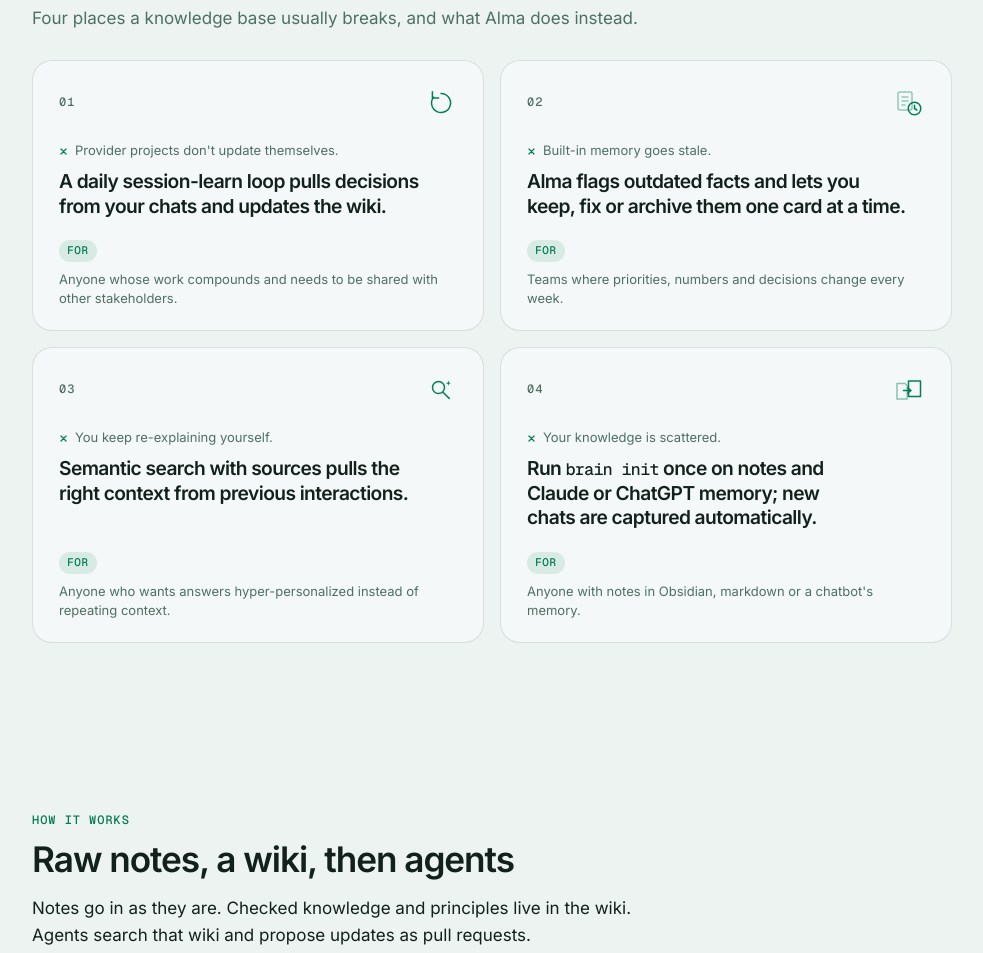
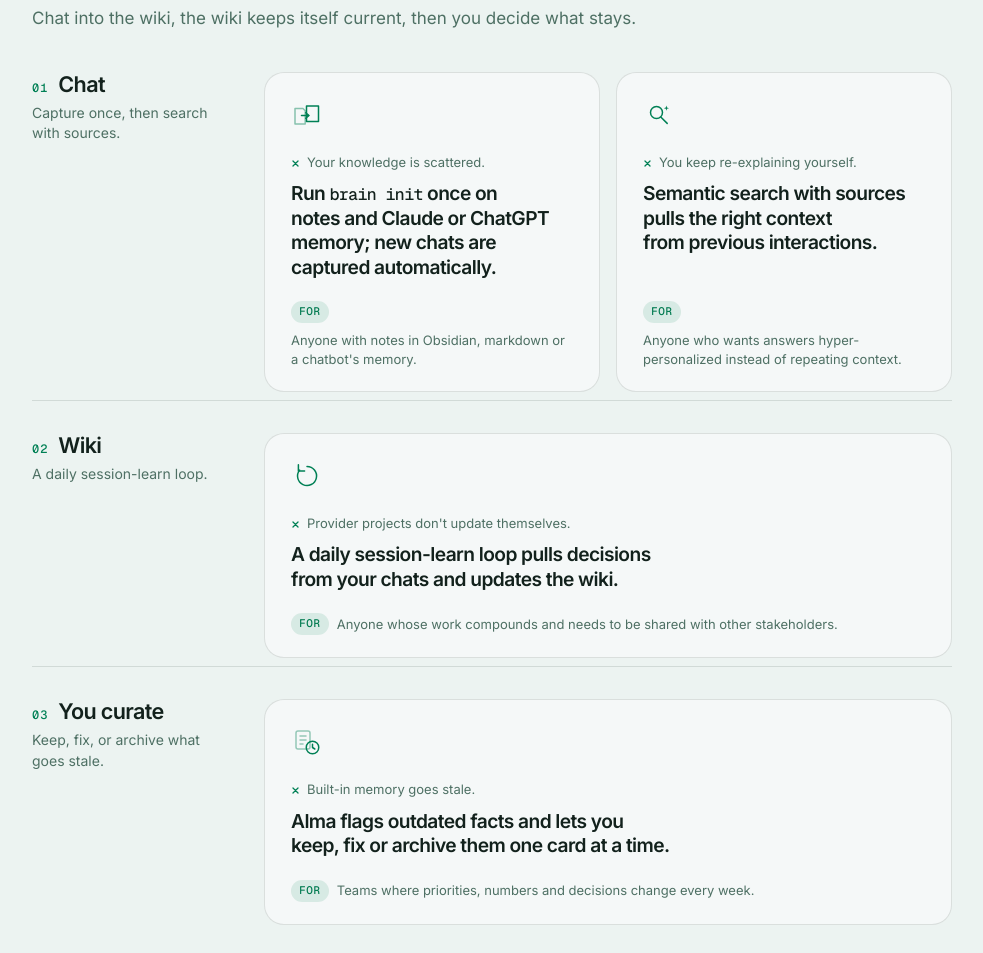
Before and after one commit to ohsuvorav/suvorav.com, a plain HTML site: page alma-site/index.html in a window 1280 px wide. Shown: the part 977-1930 px from the top of the page, without its empty margins (148-1131 px from the left). Drawn offline with Linux system fonts and the light colour scheme.

Commit message:
Group what Alma solves under the three loop stages
The same four sentences now sit under Chat, Wiki, and You curate, in that order, with the soft cards and line icons kept.

Co-authored-by: Oleg Suvorov <ohsuvorav@users.noreply.github.com>

```diff
--- a/alma-site/alma.css
+++ b/alma-site/alma.css
@@ -370,10 +370,49 @@ section[id] { scroll-margin-top: 80px; }
   color: var(--muted-fg);
 }
 
-.solve-grid {
+.solve-stages { margin-top: 8px; }
+
+.solve-stage {
+  display: grid;
+  gap: 16px;
+  padding-top: 28px;
+}
+
+.solve-stage + .solve-stage {
+  margin-top: 8px;
+  border-top: 1px solid var(--border);
+}
+
+.solve-kicker {
+  display: flex;
+  align-items: baseline;
+  gap: 10px;
+  margin: 0;
+  font-size: 1.35rem;
+  font-weight: 600;
+  letter-spacing: -0.03em;
+  line-height: 1.15;
+}
+
+.solve-kicker span {
+  font-family: "Geist Mono", ui-monospace, monospace;
+  font-size: 12px;
+  font-weight: 500;
+  letter-spacing: 0.08em;
+  color: var(--primary);
+}
+
+.solve-stage-note {
+  margin: 6px 0 0;
+  max-width: 16rem;
+  font-size: 14px;
+  line-height: 1.45;
+  color: var(--muted-fg);
+}
+
+.solve-stage-cards {
   display: grid;
   gap: 14px;
-  margin-top: 28px;
 }
 
 .solve-card {
@@ -391,16 +430,7 @@ section[id] { scroll-margin-top: 80px; }
 .solve-top {
   display: flex;
   align-items: center;
-  justify-content: space-between;
   margin-bottom: 22px;
-}
-
-.solve-num {
-  font-family: "Geist Mono", ui-monospace, monospace;
-  font-size: 12px;
-  font-weight: 500;
-  letter-spacing: 0.08em;
-  color: var(--muted-fg);
 }
 
 .solve-icon {
@@ -431,7 +461,7 @@ section[id] { scroll-margin-top: 80px; }
   stroke-linecap: round;
 }
 
-.solve-card h3 {
+.solve-card h4 {
   margin: 10px 0 0;
   font-size: clamp(1.2rem, 1.5vw, 1.4rem);
   font-weight: 600;
@@ -482,7 +512,13 @@ section[id] { scroll-margin-top: 80px; }
 }
 
 @media (min-width: 800px) {
-  .solve-grid { grid-template-columns: 1fr 1fr; gap: 16px; }
+  .solve-stage {
+    grid-template-columns: 200px minmax(0, 1fr);
+    gap: 32px;
+    align-items: start;
+    padding-top: 32px;
+  }
+  .solve-stage-cards.pair { grid-template-columns: 1fr 1fr; gap: 16px; }
   .solve-card { padding: 26px 26px 22px; }
   .solve-for { margin-top: auto; padding-top: 22px; }
 }
--- a/alma-site/index.html
+++ b/alma-site/index.html
@@ -114,23 +114,68 @@
     <section class="section" id="solves">
       <div class="wrap">
         <h2>What it solves</h2>
-        <p class="lede">Four places a knowledge base usually breaks, and what Alma does instead.</p>
-        <div class="solve-grid">
+        <p class="lede">Chat into the wiki, the wiki keeps itself current, then you decide what stays.</p>
+        <div class="solve-stages">
+          <section class="solve-stage">
+            <header class="solve-stage-head">
+              <h3 class="solve-kicker"><span>01</span> Chat</h3>
+              <p class="solve-stage-note">Capture once, then search with sources.</p>
+            </header>
+            <div class="solve-stage-cards pair">
               <article class="solve-card">
                 <div class="solve-top">
-              <span class="solve-num" aria-hidden="true">01</span>
+                  <svg class="solve-icon" viewBox="0 0 32 32" fill="none" stroke="currentColor" stroke-width="1.5" stroke-linecap="round" stroke-linejoin="round" aria-hidden="true">
+                    <path d="M4 9.5h8l2.2 2.2V25H4z" opacity="0.45"/>
+                    <path d="M15.5 7h12v15.5h-12z"/>
+                    <path d="M10.5 16.5h7"/>
+                    <path d="M14.8 13.8 18 16.5l-3.2 2.7"/>
+                  </svg>
+                </div>
+                <p class="solve-problem"><svg class="solve-x" viewBox="0 0 10 10" aria-hidden="true"><path d="M2.2 2.2 7.8 7.8M7.8 2.2 2.2 7.8"/></svg>Your knowledge is scattered.</p>
+                <h4>Run <code>brain init</code> once on notes and Claude or ChatGPT memory; new chats are captured automatically.</h4>
+                <p class="solve-for"><span>For</span> Anyone with notes in Obsidian, markdown or a chatbot's memory.</p>
+              </article>
+              <article class="solve-card">
+                <div class="solve-top">
+                  <svg class="solve-icon" viewBox="0 0 32 32" fill="none" stroke="currentColor" stroke-width="1.5" stroke-linecap="round" stroke-linejoin="round" aria-hidden="true">
+                    <circle cx="13.5" cy="13.5" r="6"/>
+                    <path d="M18 18.2 24.2 24.4"/>
+                    <path d="M23.4 6.6 24 8.6 26 9.2 24 9.8 23.4 11.8 22.8 9.8 20.8 9.2 22.8 8.6Z" fill="currentColor" stroke="none"/>
+                  </svg>
+                </div>
+                <p class="solve-problem"><svg class="solve-x" viewBox="0 0 10 10" aria-hidden="true"><path d="M2.2 2.2 7.8 7.8M7.8 2.2 2.2 7.8"/></svg>You keep re-explaining yourself.</p>
+                <h4>Semantic search with sources pulls the right context from previous interactions.</h4>
+                <p class="solve-for"><span>For</span> Anyone who wants answers hyper-personalized instead of repeating context.</p>
+              </article>
+            </div>
+          </section>
+          <section class="solve-stage">
+            <header class="solve-stage-head">
+              <h3 class="solve-kicker"><span>02</span> Wiki</h3>
+              <p class="solve-stage-note">A daily session-learn loop.</p>
+            </header>
+            <div class="solve-stage-cards">
+              <article class="solve-card">
+                <div class="solve-top">
                   <svg class="solve-icon" viewBox="0 0 32 32" fill="none" stroke="currentColor" stroke-width="1.5" stroke-linecap="round" stroke-linejoin="round" aria-hidden="true">
                     <path d="M16 6.5a9.5 9.5 0 1 1-7.4 3.6"/>
                     <path d="M7.4 4.8v6.2h6.2"/>
                   </svg>
                 </div>
                 <p class="solve-problem"><svg class="solve-x" viewBox="0 0 10 10" aria-hidden="true"><path d="M2.2 2.2 7.8 7.8M7.8 2.2 2.2 7.8"/></svg>Provider projects don't update themselves.</p>
-            <h3>A daily session-learn loop pulls decisions from your chats and updates the wiki.</h3>
+                <h4>A daily session-learn loop pulls decisions from your chats and updates the wiki.</h4>
                 <p class="solve-for"><span>For</span> Anyone whose work compounds and needs to be shared with other stakeholders.</p>
               </article>
+            </div>
+          </section>
+          <section class="solve-stage">
+            <header class="solve-stage-head">
+              <h3 class="solve-kicker"><span>03</span> You curate</h3>
+              <p class="solve-stage-note">Keep, fix, or archive what goes stale.</p>
+            </header>
+            <div class="solve-stage-cards">
               <article class="solve-card">
                 <div class="solve-top">
-              <span class="solve-num" aria-hidden="true">02</span>
                   <svg class="solve-icon" viewBox="0 0 32 32" fill="none" stroke="currentColor" stroke-width="1.5" stroke-linecap="round" stroke-linejoin="round" aria-hidden="true">
                     <rect x="5" y="5" width="14" height="18" rx="2" opacity="0.4"/>
                     <path d="M9 10h6M9 14h6M9 18h3" opacity="0.4"/>
@@ -139,36 +184,11 @@
                   </svg>
                 </div>
                 <p class="solve-problem"><svg class="solve-x" viewBox="0 0 10 10" aria-hidden="true"><path d="M2.2 2.2 7.8 7.8M7.8 2.2 2.2 7.8"/></svg>Built-in memory goes stale.</p>
-            <h3>Alma flags outdated facts and lets you keep, fix or archive them one card at a time.</h3>
+                <h4>Alma flags outdated facts and lets you keep, fix or archive them one card at a time.</h4>
                 <p class="solve-for"><span>For</span> Teams where priorities, numbers and decisions change every week.</p>
               </article>
-          <article class="solve-card">
-            <div class="solve-top">
-              <span class="solve-num" aria-hidden="true">03</span>
-              <svg class="solve-icon" viewBox="0 0 32 32" fill="none" stroke="currentColor" stroke-width="1.5" stroke-linecap="round" stroke-linejoin="round" aria-hidden="true">
-                <circle cx="13.5" cy="13.5" r="6"/>
-                <path d="M18 18.2 24.2 24.4"/>
-                <path d="M23.4 6.6 24 8.6 26 9.2 24 9.8 23.4 11.8 22.8 9.8 20.8 9.2 22.8 8.6Z" fill="currentColor" stroke="none"/>
-              </svg>
             </div>
-            <p class="solve-problem"><svg class="solve-x" viewBox="0 0 10 10" aria-hidden="true"><path d="M2.2 2.2 7.8 7.8M7.8 2.2 2.2 7.8"/></svg>You keep re-explaining yourself.</p>
-            <h3>Semantic search with sources pulls the right context from previous interactions.</h3>
-            <p class="solve-for"><span>For</span> Anyone who wants answers hyper-personalized instead of repeating context.</p>
-          </article>
-          <article class="solve-card">
-            <div class="solve-top">
-              <span class="solve-num" aria-hidden="true">04</span>
-              <svg class="solve-icon" viewBox="0 0 32 32" fill="none" stroke="currentColor" stroke-width="1.5" stroke-linecap="round" stroke-linejoin="round" aria-hidden="true">
-                <path d="M4 9.5h8l2.2 2.2V25H4z" opacity="0.45"/>
-                <path d="M15.5 7h12v15.5h-12z"/>
-                <path d="M10.5 16.5h7"/>
-                <path d="M14.8 13.8 18 16.5l-3.2 2.7"/>
-              </svg>
-            </div>
-            <p class="solve-problem"><svg class="solve-x" viewBox="0 0 10 10" aria-hidden="true"><path d="M2.2 2.2 7.8 7.8M7.8 2.2 2.2 7.8"/></svg>Your knowledge is scattered.</p>
-            <h3>Run <code>brain init</code> once on notes and Claude or ChatGPT memory; new chats are captured automatically.</h3>
-            <p class="solve-for"><span>For</span> Anyone with notes in Obsidian, markdown or a chatbot's memory.</p>
-          </article>
+          </section>
         </div>
       </div>
     </section>
```
Also changed, not shown: alma-site/llms.txt. Lines whose indentation alone changed are shown as unchanged.
